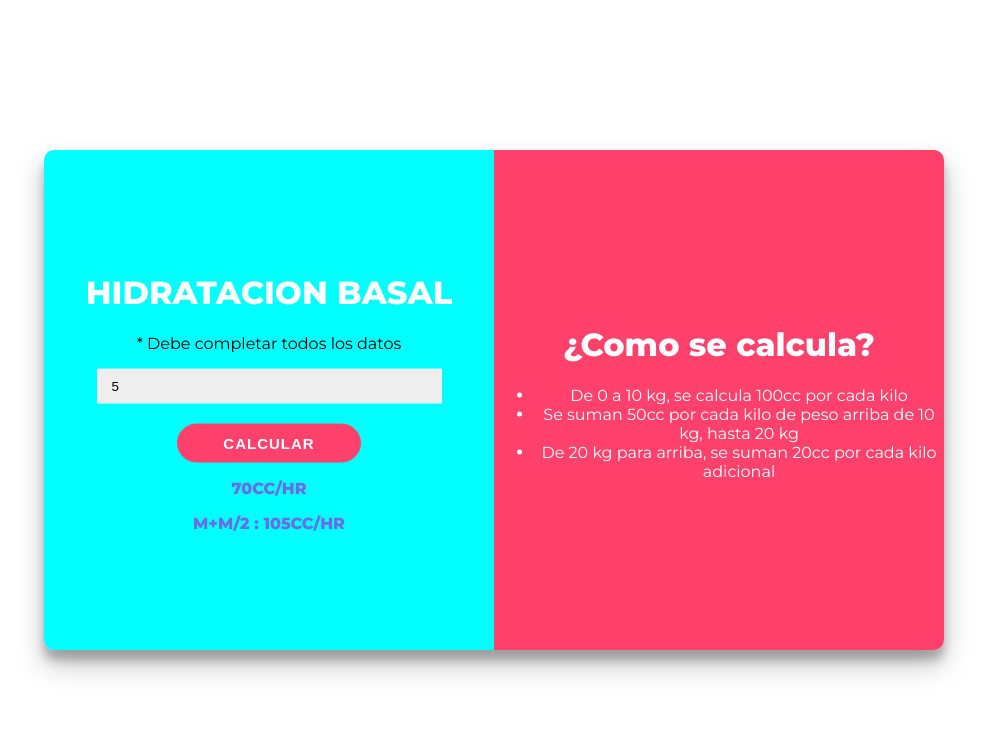
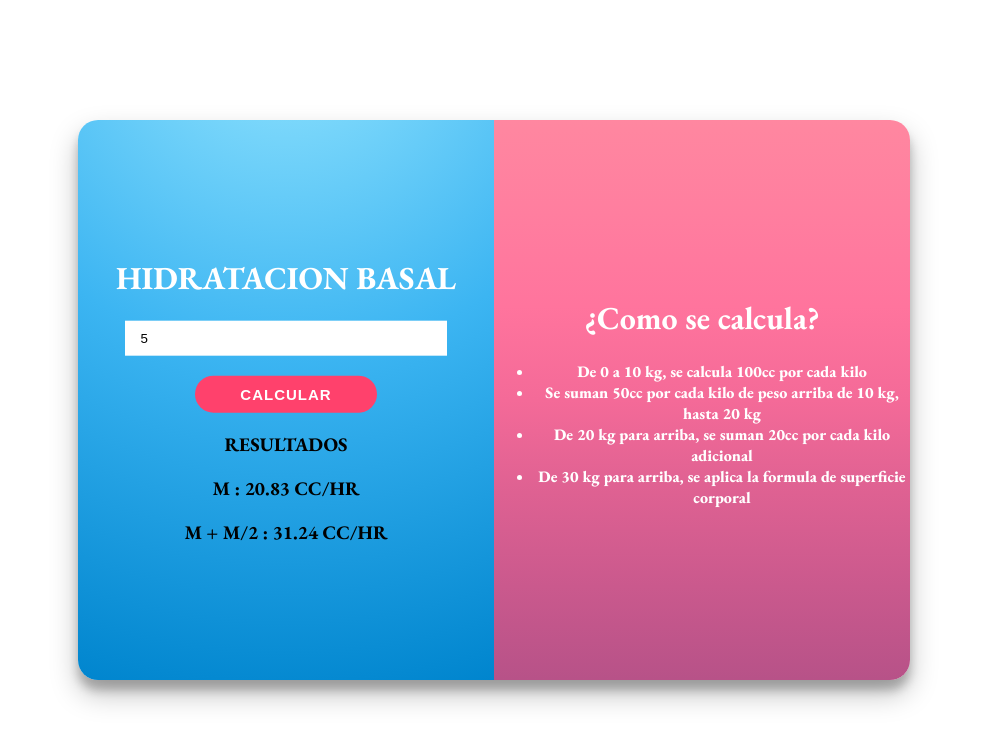
Before and after one commit to SebaKisser/SebaKisser.github.io, a plain HTML site: page index.html in a window 1280 px wide. Both pictures are taken after typing "5" into the empty fields and a click on the button "CALCULAR". Shown: the whole page, without its empty margins (146-1133 px from the left). Drawn offline with nearby package versions, Linux system fonts and the light colour scheme.

Commit message:
Actualización final de la calculadora
Funcionalidades agregadas con JS y propiedades corregidas en CSS

```diff
--- a/index.html
+++ b/index.html
@@ -1,8 +1,9 @@
 <!DOCTYPE html>
 <html>
     <head>
+        <script src="./script.js" defer></script>
+        <link rel="stylesheet" href="./style.css"/>
         <title>CALCULADORA BASAL</title>
-        <link rel="stylesheet" href="./style.css"/>
     </head>
     <body>
             <div id="contenedor">
@@ -10,11 +11,12 @@
                     <!--Inicio de la seccion de calculo-->
                     <div class="contenido">
                             <h1>HIDRATACION BASAL</h1>
-                            <p class="item" class="error">* Debe completar todos los datos</p>
+                            <p class="item" id="error">* Debe completar todos los datos</p>
                             <input class="item" id="peso" type="number" placeholder="Ingrese el peso en kg"/>
                             <button class="item" id="calcular">Calcular</button>
-                            <p class="parrafo" class="item resultado" id="flu">70cc/hr</p>
-                            <p class="parrafo" class="item resultado" id="man">m+m/2 : 105cc/hr</p>
+                            <p class="parrafo">resultados</p>
+                            <p class="parrafo" id="flujo">m : 0 cc/hr</p>
+                            <p class="parrafo" id="mantenimiento">m+m/2 : 0 cc/hr</p>
                             <!--Fin del Calculo-->
                     </div>
                 </div>
@@ -25,6 +27,7 @@
                             <li>De 0 a 10 kg, se calcula 100cc por cada kilo</li>
                             <li>Se suman 50cc por cada kilo de peso arriba de 10 kg, hasta 20 kg</li>
                             <li>De 20 kg para arriba, se suman 20cc por cada kilo adicional</li>
+                            <li>De 30 kg para arriba, se aplica la formula de superficie corporal</li>
                         </ul>
                     </div>
                 </div>
--- /dev/null
+++ b/script.js
@@ -0,0 +1,93 @@
+/*CONSTANTES*/
+const CALCULAR = document.getElementById('calcular');
+const ERROR = document.getElementById('error');
+const FLUJO = document.getElementById('flujo');
+const MANTENIMIENTO = document.getElementById('mantenimiento');
+const BUTTON = document.querySelector('button');
+
+/*FUNCIONES*/
+
+//------------------------------------------------------------------------------------
+CALCULAR.addEventListener('click', () => {
+
+    if(document.getElementById('peso').valueAsNumber > 0){
+        document.getElementById('error').style.display = "none";
+        const VALOR_PESO = document.getElementById('peso').valueAsNumber;
+
+        //Validacion para cargar el dato
+        if(VALOR_PESO > 0 && VALOR_PESO <= 30){
+            ERROR.style.display = 'none';
+
+            let flujo = (calcularFlujo(VALOR_PESO) / 24).toFixed(2);
+            let mantenimiento = (flujo * 1.5).toFixed(2);
+
+            FLUJO.innerHTML = "m : " + flujo + ' cc/hr';
+            MANTENIMIENTO.innerHTML = 'm + m/2 : ' + mantenimiento + ' cc/hr';
+            FLUJO.style.display = 'block';
+            MANTENIMIENTO.style.display = 'block';
+        }
+
+        else if(VALOR_PESO > 30){
+            ERROR.style.display = 'none';
+
+            let flujo1 = ((calcularFlujo(VALOR_PESO) *1500) / 24).toFixed(2);
+            let flujo2 = ((calcularFlujo(VALOR_PESO) *2000) / 24).toFixed(2);
+
+            let mantenimiento1 = (flujo1 * 1.5).toFixed(2);
+            let mantenimiento2 = (flujo2 * 1.5).toFixed(2);
+
+            FLUJO.innerHTML = flujo1 + ' cc/hr' + ' o ' + flujo2 + ' cc/hr';
+            MANTENIMIENTO.innerHTML = 'm + m/2 = ' + mantenimiento1 + ' cc/hr o ' + mantenimiento2 + ' cc/hr';
+            FLUJO.style.display = 'block';
+            MANTENIMIENTO.style.display = 'block';
+        }
+
+        else{
+            ERROR.style.display = 'block';
+            FLUJO.style.display = 'none';
+            MANTENIMIENTO.style.display = 'none';
+        }
+
+    }
+
+    else{
+        document.getElementById('error').style.display = 'block';
+    }
+})
+
+
+function calcularFlujo(peso){
+    let resto = 0;
+    let flujo = 0;
+
+    if(peso <= 10){
+        flujo = peso * 100;
+        return flujo;
+    }
+
+    if(peso > 10 && peso <= 20){
+        resto = peso - 10;
+        flujo = (10 * 100) + (resto * 50);
+        return flujo;
+    }
+
+    if(peso > 20 && peso <= 30){
+        resto = peso - 20;
+        flujo = (10 * 100) + (10 * 50) + (resto * 20);
+        return flujo;
+    }
+
+    else{
+        flujo = (((peso * 4) + 7) / (peso + 90));
+        return flujo;
+    }
+}
+//------------------------------------------------------------------------------------
+
+BUTTON.addEventListener('mouseenter', () => {
+    BUTTON.style.backgroundColor = "#008B8B";
+});
+
+BUTTON.addEventListener('mouseleave', () => {
+    BUTTON.style.backgroundColor = "#FF416C";
+});
--- a/style.css
+++ b/style.css
@@ -1,8 +1,9 @@
-@import url('https://fonts.googleapis.com/css?family=Montserrat:400,800');
+@import url('https://fonts.googleapis.com/css2?family=EB+Garamond:ital,wght@0,400..800;1,400..800&display=swap');
 
 body{
-    color: black;
-    font-family: 'Montserrat', sans-serif;
+    font-family: "EB Garamond", serif;
+    font-weight: 800;
+    font-size: medium;
 }
 
 h1 {
@@ -10,28 +11,28 @@ h1 {
 }
 
 #contenedor {
-    width: 900px;
-    height: 500px;
+    width: 65%;
+    height: 70%;
     text-align: center;
     /*Estas 3 lineas se encargan de centrar el div vertical y horizontalmente*/
     position: absolute;
     inset: 0;
     margin: auto;
-    border-radius: 10px;
+    border-radius: 20px;
     overflow: hidden;
     box-shadow: 0 14px 28px rgba(0,0,0,0.25),
         0 10px 10px rgba(0,0,0,0.22);
 }
 
 #calculadora{
-    background: cyan;
+    background-image: radial-gradient(circle at 50% -20.71%, #98e7ff 0, #3cb5f2 50%, #0085ce 100%);
     width: 50%;
     height: 100%;
     float: left;
 }
 
 #detalle{
-    background: #FF416C;
+    background-image: linear-gradient(180deg, #ff87a0 0, #ff7e9f 16.67%, #ff749d 33.33%, #f46a98 50%, #de6192 66.67%, #ca598d 83.33%, #b75288 100%);
     width: 50%;
     height: 100%;
     float: left;
@@ -47,10 +48,10 @@ h1 {
 }
 
 input{
+    background-color: #FFFFFF;
     width: 70%;
     padding: 10px 15px;
     border: none;
-    background-color: #eee;
     margin-bottom: 20px;
 }
 
@@ -60,7 +61,7 @@ button{
     padding: 10px 45px;
     border-radius: 30px;
     background-color: #FF416C;
-    border: 1px solid #FF416C;
+    border: 0px solid;
     color: #FFFFFF;
     text-transform: uppercase;
     letter-spacing: 1px;
@@ -72,21 +73,14 @@ button:active{
 }
 
 .parrafo{
-    color: rgb(107, 107, 234);
+    font-size: larger;
+    font-weight: bold;
+    color: black;
     text-transform: uppercase;
     font-weight: bold;
 }
 
 #error{
     color: red;
-    font-weight: bold;
     display: none;
 }
-
-.resultado{
-    color: #0A81D1;
-    font-weight: bold;
-    font-size: 25px;
-    margin-bottom: 5px;
-    display: none;
-}
```
